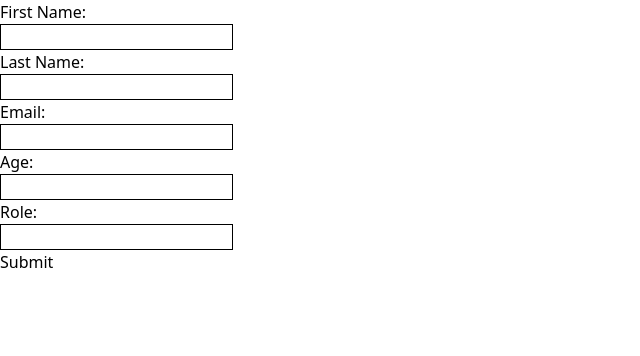
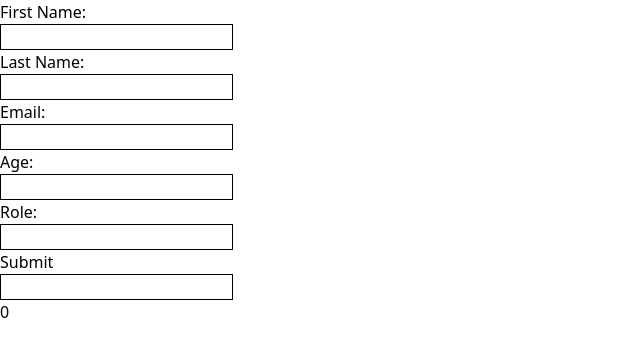
Before and after one commit to sryuvaraj/daily-tasks, a React (Vite) app: page / in a window 1280 px wide. Shown: the top 356 px of the page, without its empty margins (0-640 px from the left). Built offline with nearby package versions, Linux system fonts and the light colour scheme.

Commit message:
something

```diff
--- a/src/PracProj/FormValidation/DetailsTable.tsx
+++ b/src/PracProj/FormValidation/DetailsTable.tsx
@@ -1,29 +1,60 @@
-import React, { useState } from "react";
+import React, { useEffect, useState } from "react";
 import DetailsRow from "./DetailsRow";
+import InputBox from "./InputBox";
 
-const DetailsTable = ({ employees, setEmployees, setIsEdit, setEditableData, setFormData ,editableData }: any) => {
+const DetailsTable = ({
+  employees,
+  setEmployees,
+  setIsEdit,
+  setEditableData,
+  setFormData,
+  editableData,
+}: any) => {
 
-    const handleDelete = (email:any) => {
-        const updated = employees?.filter((employee:any) => employee?.email != email)
-        setEmployees(updated)
-    }
+  const [searchText, setSearchText] = useState<any>("")
+  const [filteredEmployees, setFilteredEmployees] = useState<any>([])
 
+  const handleDelete = (email: any) => {
+    const updated = employees?.filter(
+      (employee: any) => employee?.email != email
+    );
+    setEmployees(updated);
+  };
 
-    const handleEdit = (email:any) => {
-        const editData = employees?.find((employee:any) => employee?.email===email)
-        setIsEdit(true)
-        alert(editData?.email)
-        setEditableData(editData)
-        setIsEdit(true);
-setFormData(editData);
-    }
+  const handleEdit = (email: any) => {
+    const editData = employees?.find(
+      (employee: any) => employee?.email === email
+    );
+    setIsEdit(true);
+    alert(editData?.email);
+    setEditableData(editData);
+    setIsEdit(true);
+    setFormData(editData);
+  };
+
+  const handleSearch = (e:any) => {
+    const filtered = employees?.filter((employee:any) => employee?.email.toLowerCase().includes(e.target.value.toLowerCase()) )
+    setFilteredEmployees(filtered)
+    setSearchText(e.target.value)
+  }
+
+    useEffect(() => {
+    setFilteredEmployees(employees);
+  }, [employees]);
+
 
   return (
     <div>
+      <InputBox value={searchText} name={"searchText"} handleChange={handleSearch} type={"text"} placeHolder={"type to serach"} />
       <div>
-        {employees?.map((employee: any, index: number) => (
+        <p>{employees?.length}</p>
+        {filteredEmployees?.map((employee: any, index: number) => (
           <div key={index}>
-            <DetailsRow employee={employee} handleDelete={handleDelete} handleEdit={handleEdit} />
+            <DetailsRow
+              employee={employee}
+              handleDelete={handleDelete}
+              handleEdit={handleEdit}
+            />
           </div>
         ))}
       </div>
--- a/src/PracProj/FormValidation/Form.tsx
+++ b/src/PracProj/FormValidation/Form.tsx
@@ -2,23 +2,34 @@ import React, { useState } from "react";
 import InputBox from "./InputBox";
 import DetailsRow from "./DetailsRow";
 
-const Form = ({ employees, setEmployees, updateEditData, isEdit, editableData, formData, setFormData, initData }: any) => {
-
+const Form = ({
+  employees,
+  setEmployees,
+  updateEditData,
+  isEdit,
+  editableData,
+  formData,
+  setFormData,
+  initData,
+}: any) => {
   const handleChange = (e: any) => {
     const { name, value } = e.target;
     setFormData({ ...formData, [name]: value });
   };
 
   const handleCancle = () => {
-    setFormData(initData)
-  }
+    setFormData(initData);
+  };
 
   const handleSubmit = () => {
-    const exist = employees?.some((employee:any) => employee?.email === formData?.email)
-    if(exist){
-      return
+    const exist = employees?.some(
+      (employee: any) => employee?.email === formData?.email
+    );
+    if (exist) {
+      return;
     }
     setEmployees([...employees, formData]);
+    setFormData(initData)
   };
 
   return (
@@ -68,8 +79,16 @@ const Form = ({ employees, setEmployees, updateEditData, isEdit, editableData, f
           handleChange={handleChange}
         />
       </div>
-      {!isEdit ?  <button onClick={handleSubmit}>Submit</button>:
-      <><button onClick={() =>updateEditData(formData?.email)}>Update</button><button onClick={handleCancle}>Cancle</button></>}
+      {!isEdit ? (
+        <button onClick={handleSubmit}>Submit</button>
+      ) : (
+        <div className="flex items-center gap-4">
+          <button onClick={() => updateEditData(formData?.email)}>
+            Update
+          </button>
+          <button onClick={handleCancle}>Cancle</button>
+        </div>
+      )}
       {/* <div>
         <p>First Name:</p>
         <InputBox
```
